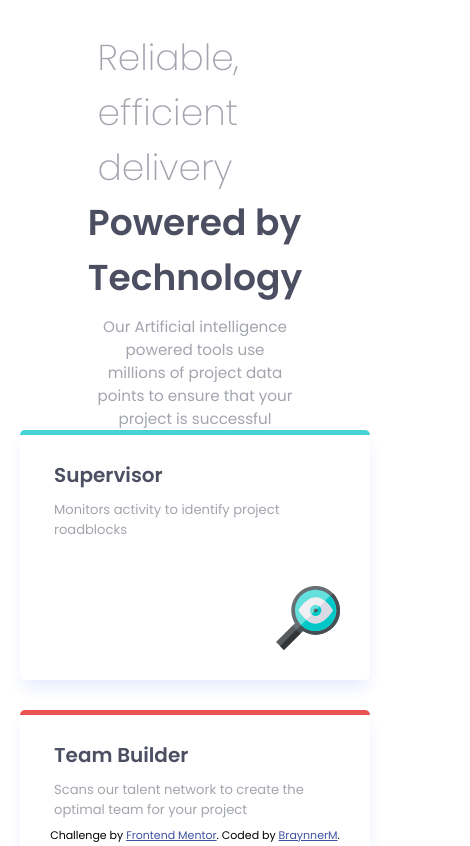
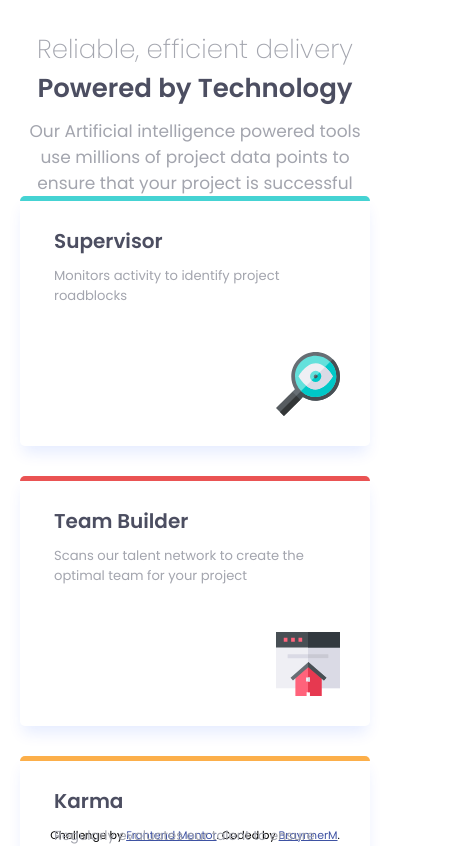
Before and after one commit to BraynnerM/four-card-feature-section-master, a React (Vite) app: page / in a window 390 px wide. Shown: the top 846 px of the page, 470 px wide, since content can reach past the window. Built offline with nearby package versions, Linux system fonts and the light colour scheme.

Commit message:
mais configs mobile

```diff
--- a/src/styles/components/App/index.sass
+++ b/src/styles/components/App/index.sass
@@ -1,4 +1,2 @@
 @use '../../variables'
 @use '../../mixins'
-
-.container
--- a/src/styles/components/App/responsive.sass
+++ b/src/styles/components/App/responsive.sass
@@ -1,11 +1,2 @@
 @use '../../variables'
 @use '../../mixins'
-
-@media (max-width: 1120px)
-    body
-        .container
-            .title
-            .cards
-                flex-direction: column
-
-        .attribution
--- a/src/styles/main.sass
+++ b/src/styles/main.sass
@@ -80,3 +80,20 @@
                         border-top: 5px solid variables.$card3-color
                 .card-4
                     border-top: 5px solid variables.$card4-color
+
+@media (max-width: 1120px)
+    body
+        .container
+            width: 550px
+            .title
+                width: 350px
+                h2
+                    font-size: 26px
+                strong
+                    font-size: 26px
+                p
+                    font-size: 17px
+            .cards
+                flex-direction: column
+
+        .attribution
```
